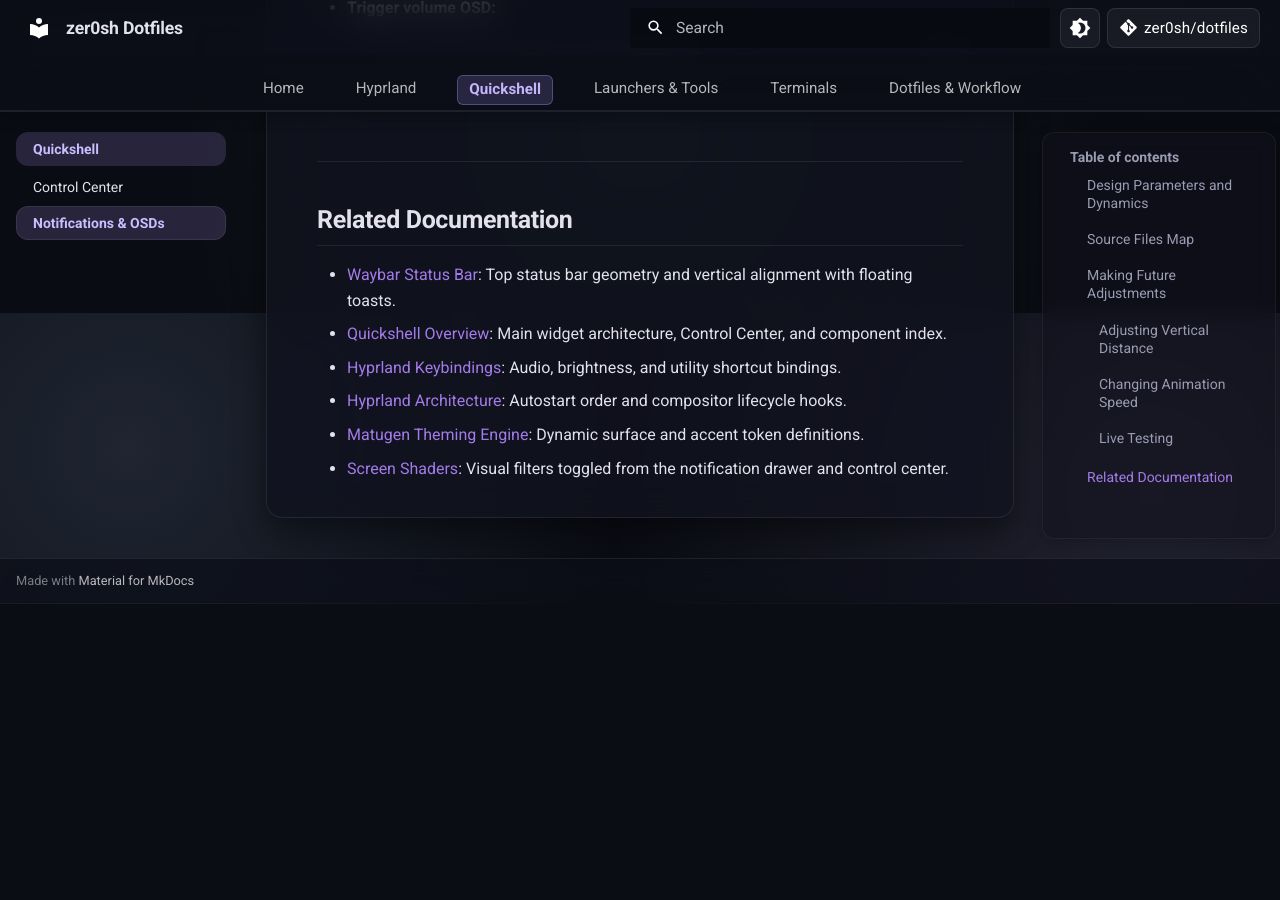
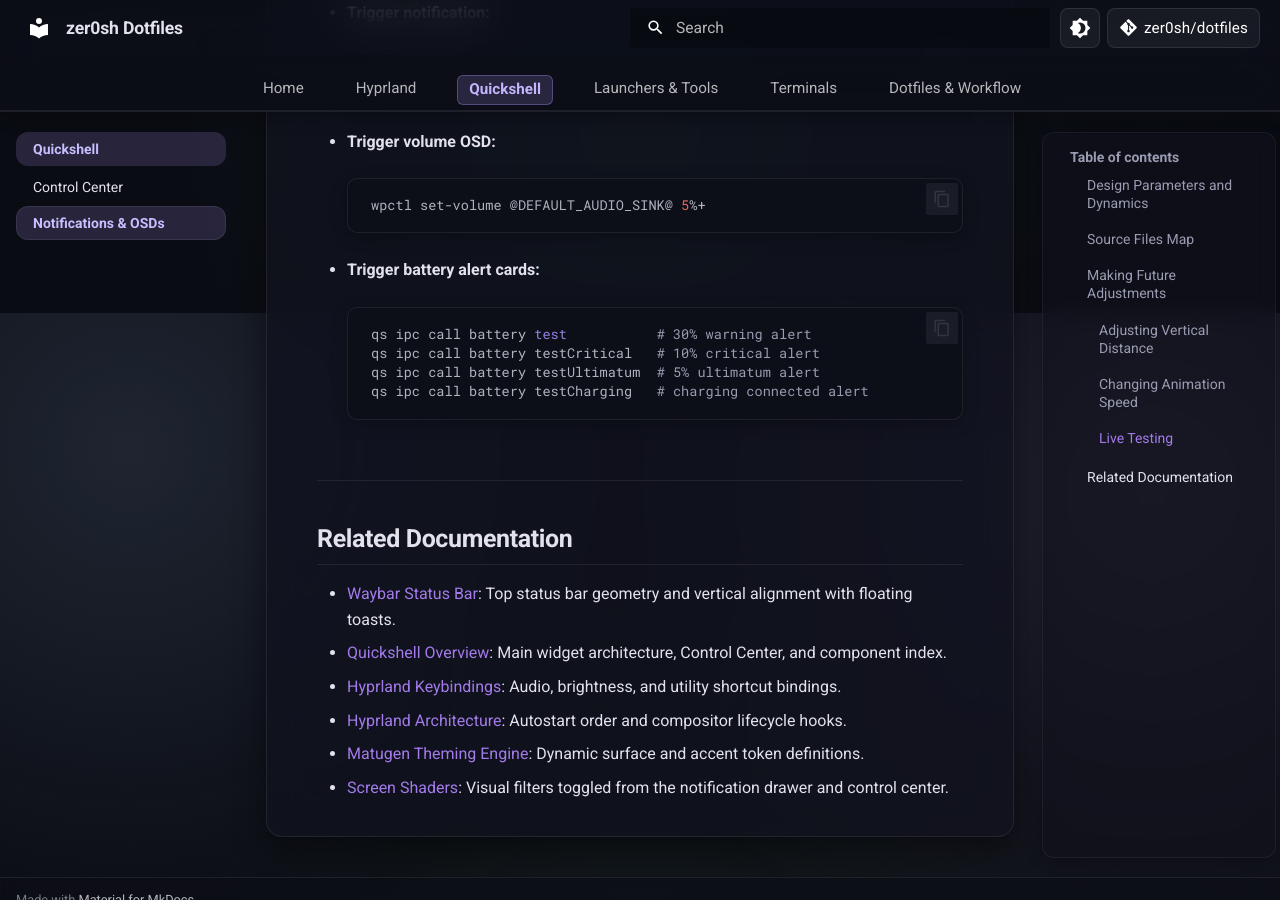
Before and after one commit to zer0sh/dotfiles, an MkDocs documentation site: the page built from docs/quickshell/osd-notifications.md, in a window 1280 px wide and 900 px high, scrolled down 2387 px. Built offline with MkDocs 1.6.1 and Material for MkDocs 9.7.7, drawn with Linux system fonts in a browser that asks for light colours; comment, search, counter and statistics services are not loaded; before the commit the page ends 2991 px from its top, so only the background shows below that; some of the changed text lies outside the part shown.

Commit message:
feat(quickshell): add animated BatteryAlertOsd component with IPC integration

````diff
--- a/docs/quickshell/osd-notifications.md
+++ b/docs/quickshell/osd-notifications.md
@@ -27,6 +27,7 @@ All floating indicators follow a standardized behavioral contract:
 | **Notification Card** | `modules/notifications/NotificationPopup.qml` | Card styling, slide-down appearance, and dismissal animations. |
 | **Volume OSD** | `modules/osd/VolumeOsd.qml` | Listens to PipeWire sink changes and animates top-center card. |
 | **Brightness OSD** | `modules/osd/BrightnessOsd.qml` | Listens to `brightnessctl` and animates top-center card. |
+| **Battery Alert OSD** | `modules/osd/BatteryAlertOsd.qml` | Animated battery status cards (warning, critical, ultimatum, charging) with pulsing glyphs, level progress bar, and IPC endpoints. |
 | **Music Track Toast** | `modules/osd/MusicOsd.qml` | Automatic top-center popup on MPRIS track transition. |
 | **Mini Music Player** | `modules/osd/MiniPlayer.qml` | Interactive player triggered via `SUPER + M` (see [Keybindings Catalog](../hyprland/keybinds.md#quickshell-and-desktop-overlays)). |
 
@@ -58,6 +59,13 @@ NumberAnimation {
   ```bash
   wpctl set-volume @DEFAULT_AUDIO_SINK@ 5%+
   ```
+* **Trigger battery alert cards:**
+  ```bash
+  qs ipc call battery test           # 30% warning alert
+  qs ipc call battery testCritical   # 10% critical alert
+  qs ipc call battery testUltimatum  # 5% ultimatum alert
+  qs ipc call battery testCharging   # charging connected alert
+  ```
 
 ---
 
````
Also changed, not shown: 3 other files.
